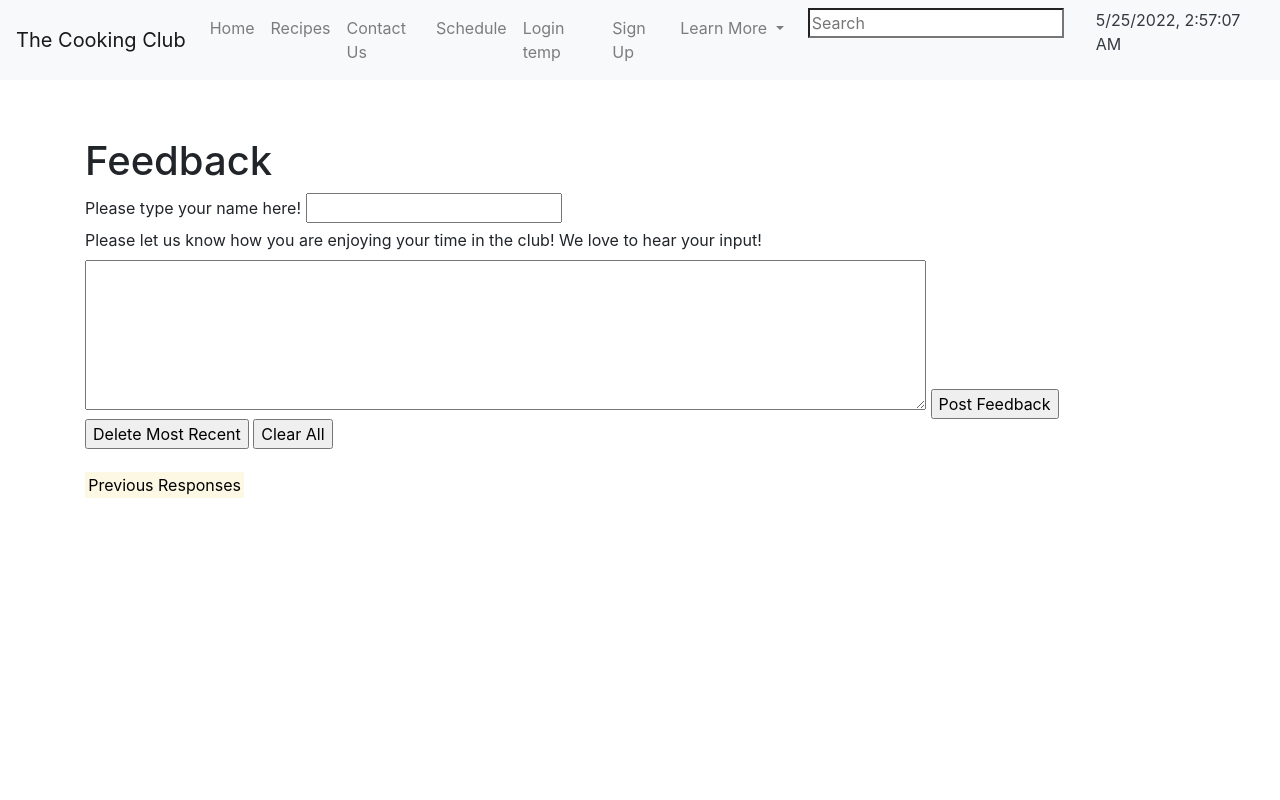
After one commit to SlimeyTurtles/jinjaturtles, a Flask app: page /feedback/ in a window 1280 px wide. The commit adds this page. Run offline with Flask 2, Linux system fonts and the light colour scheme; some libraries are stand-ins or nearby versions.

Commit message:
Feedback Page Started and Drop Down Created

```diff
--- a/main.py
+++ b/main.py
@@ -31,6 +31,10 @@ def recipetemp():
 def faq():
     return render_template("faq.html")
 
+@app.route('/feedback/')
+def feedback():
+    return render_template("feedback.html")
+
 # run code
 
 @app.route('/signup/')
--- a/templates/faq.html
+++ b/templates/faq.html
@@ -15,7 +15,7 @@
             padding: 10px;
             margin-top: 10px;
             margin-bottom: 10px;
-            background: rgb(182, 85, 9);
+            background: rgb(244, 81, 30);
             border-radius: 10px;
         }
         .accordion__question p{
@@ -30,7 +30,7 @@
             font-size: large;
             font-family: Verdana, Geneva, Tahoma, sans-serif;
             color: rgb(255, 255, 255);
-            background: rgb(178, 113, 162);
+            background: rgb(155, 147, 117);
             border-radius: 10px;
         }
         .accordion:hover{
--- /dev/null
+++ b/templates/feedback.html
@@ -0,0 +1,87 @@
+{% extends "layouts/base.html" %}
+
+
+<script>
+    function returnFeed(){
+        let text = document.get
+        document.getElementById("change").innerHTML;
+        document.getElementById("top").innerHTML = text // putting the new text at the top so it is seperate
+        if (typeof(Storage) !== "undefined") {
+            let stored =  localStorage.getItem("input") //getting everything out of local storage and putting it in stored
+            if (stored == null){
+                stored = ""
+            }
+            //split stored into session and message
+            let input = text + "<br>" + stored
+            if (text !== "<br><mark>Previous Responses</mark><br>"){
+                localStorage.setItem("input", input); //setting local storage
+                document.getElementById("top").hidden = false;
+                input = input.substring(text.length, input.length) //cutting out the recent text so it is not displayed
+                document.getElementById("previous").hidden = false;
+            }
+            //else{
+            //localStorage.setItem("input", "<br><mark>New Responses</mark><br>" + stored)
+            //}
+            // Retrieve
+            document.getElementById("change").innerHTML = input
+            // Store
+        } else {
+            document.getElementById("change").innerHTML = "Sorry, your browser does not support Web Storage...";
+        }
+    }
+
+    function remove(){
+        localStorage.clear();
+        let input = "";
+        document.getElementById("change").innerHTML = input;
+        document.getElementById("top").hidden = true;
+        document.getElementById("previous").hidden = false;
+    }
+
+    function pop(){
+        let totaltext = localStorage.getItem("input")
+        let newtext = "" + document.getElementById("top").innerHTML // I set the current text to be in a hidden id element called hidden so I cna get the length of that element and do a substring from the end of that length to the end of the string to be rid of the most recent text displayed
+        let length1 = parseInt(totaltext.length)
+        let length2 = parseInt(newtext.length)
+        let input = totaltext.substring(length2 + 5, length1);
+        localStorage.setItem("input", input)
+        document.getElementById("change").innerHTML = input;
+        document.getElementById("top").hidden = true;
+    }
+
+</script>
+{% block body %}
+    <body onload="returnFeed()">
+    <div class="container">
+        <div class="row justify-content-md-center">
+            <div class="row" style="padding-left:0%; padding-top:5%; justify-content: center">
+                <!--this creates the text displayed at the top that changed and sets the thing to be changed to a variable so you can set it to different values in python so it can change-->
+                <div class="col-12">
+                    <h1>Feedback</h1>
+                    <!--this form tag creates the search bar that is tied to a label which is displayed text and to a submit button so the user can input information-->
+                    <form action="/feedback/" name="feedbackForm" method="POST" >
+                        <label>Please type your name here!</label>
+                        <input name="feed2" id="feed2">
+                        <div>
+                            <label>Please let us know how you are enjoying your time in the club! We love to hear your input!</label>
+                        </div>
+                        <textarea rows="6" cols="80" name="feed1" id="feed1"></textarea>
+                        <input type="submit" name="feedbut" value="Post Feedback">
+                        <input type="button" value="Delete Most Recent" onclick="pop()">
+                        <input type="button" value="Clear All" onclick="remove()">
+                    </form>
+
+                    <!--<ul>-->
+                    <p hidden id="top"></p> <!--this contains only the most recent text added so when text is added this is not hidden anymore and is displayed above the "previous text" box-->
+                    <p hidden id="previous">
+                        <br>
+                        <mark>Previous Responses</mark><br></p><!--this becomes unhidden when text is added-->
+                    <!--<li>-->     <p id="change" style="color:white";>{% if input | length != 0 %} {{ name }} : {{ input }} {% else %}<br><mark>Previous Responses</mark><br>{% endif %}</p><!--</li>--><!--this contains only the local storage without the new text-->
+                    <!--</ul>-->
+
+                </div>
+            </div>
+        </div>
+    </div>
+    </body>
+{% endblock %}
--- a/templates/layouts/navbar.html
+++ b/templates/layouts/navbar.html
@@ -20,7 +20,17 @@ This HTML is setup as a fragment allowing it to be "included" by other HTML file
             <a class="nav-link" href='/schedule/'>Schedule</a>
             <a class="nav-link" href='/login/'>Login temp</a>
             <a class="nav-link" href='/signup/'>Sign Up</a>
-            <a class="nav-link" href='/faq/'>FAQ</a>
+
+            <li class="nav-item dropdown">
+                <a class="nav-link dropdown-toggle" href="#"  data-bs-toggle="dropdown" aria-expanded="false" id="dropdownMenuButton1" type="button">
+                    Learn More
+                </a>
+                <div class="dropdown-menu" aria-labelledby="dropdownMenuButton1">
+                    <a class="dropdown-item" href="/faq">FAQ</a>
+                    <a class="dropdown-item" href="/feedback">Feedback</a>
+                </div>
+            </li>
+
                 <!-- Search Box -->
                 <div class="px-3">
                     <input id="search" type="search" placeholder="Search" aria-label="Search">
@@ -30,6 +40,8 @@ This HTML is setup as a fragment allowing it to be "included" by other HTML file
                     <span id="clock"></span>
                 </div>
             </div>
+
+
 
             {% block navbar_script %}
             <!-- Navigation bar JavaScript support -->
```
